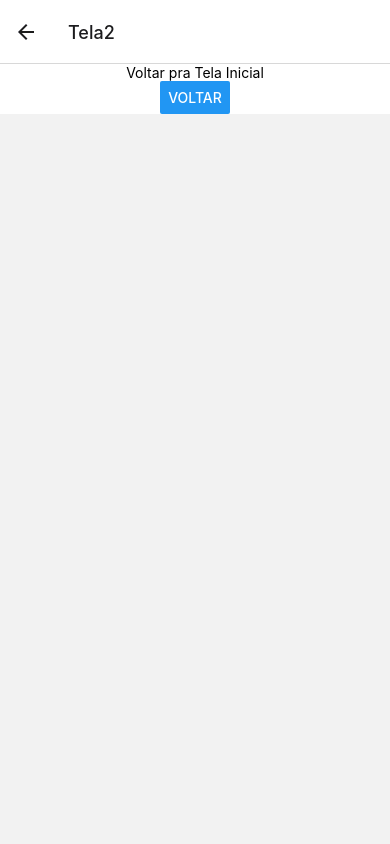
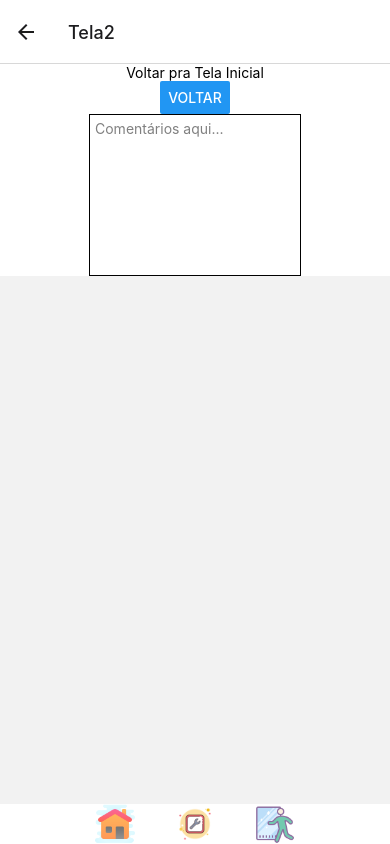
Before and after one commit to marcelorinaldi/abril, a React Native app: screen /Tela2 in a window 390 px wide. Built offline with nearby package versions, Linux system fonts and the light colour scheme.

Commit message:
alerta, text input

```diff
--- a/Tela2.js
+++ b/Tela2.js
@@ -1,14 +1,25 @@
 import { StatusBar } from 'expo-status-bar';
-import { StyleSheet, Text, View, Button, TouchableOpacity } from 'react-native';
+import { StyleSheet, Text, View, Button, TextInput, SafeAreaView, ScrollView, TouchableOpacity } from 'react-native';
 import styles from './estilo/estilo.js';
 //import Navigation from './Navigation';
+import Menu from './components/menu.js';
 
-function Tela2({navigation}) {
+function Tela2({ navigation }) {
   return (
-  <View style={styles.container}>
-    <Text>Voltar pra Tela Inicial</Text>
-    <Button title="Voltar" onPress={() => navigation.navigate('TelaInicial')} />
-  </View>
+    <><View style={styles.container}>
+      <Text>Voltar pra Tela Inicial</Text>
+      <Button title="Voltar" onPress={() => navigation.navigate('TelaInicial')} />
+      <View style={styles.textAreaContainer} >
+          <TextInput
+            style={styles.textArea}
+            underlineColorAndroid="transparent"
+            placeholder="Comentários aqui..."
+            placeholderTextColor="grey"
+            numberOfLines={10}
+            multiline={true}
+          />
+        </View>
+    </View><Menu /></>
   )
 }
 
--- a/TelaInicial.js
+++ b/TelaInicial.js
@@ -4,7 +4,7 @@ import Menu from './components/menu.js';
 
 function TelaInicial({ navigation }) {
   return (
-    <View style={styles.container}>
+    <><View style={styles.container}>
       <Text>Clique abaixo para Tela desejada</Text>
       <Button title="Avançar Tela2" onPress={() => navigation.navigate('Tela2')} />
       <Button title="Avançar Tela3" onPress={() => navigation.navigate('Tela3')} />
@@ -12,9 +12,7 @@ function TelaInicial({ navigation }) {
       <TouchableOpacity onPress={() => navigation.navigate('Tela2')}>
         <Image style={styles.icones} source={require('./assets/img/icon.png')} />
       </TouchableOpacity>
-
-    <Menu />
-      </View>
+    </View><Menu /></>
 
   )
 }
--- a/components/menu.js
+++ b/components/menu.js
@@ -2,29 +2,25 @@ import React from 'react';
 import { View, Image, TouchableOpacity } from 'react-native';
 import styles from '../estilo/estilo.js';
 import { useNavigation } from '@react-navigation/native';
+import estilo from '../estilo/estilo.js';
 
-function Menu (){
+function Menu() {
   const navigation = useNavigation();
-    return(
-        <View style={styles.menu}>
+  return (
+    <View style={estilo.menu}>
       <TouchableOpacity onPress={() => navigation.navigate('TelaInicial')}>
         <Image style={styles.imagem}
           source={require("../assets/img/home.png")}
         />
       </TouchableOpacity>
-          <TouchableOpacity onPress={() => navigation.navigate('TelaDetalhes')}>
+      <TouchableOpacity onPress={() => navigation.navigate('Tela2')}>
         <Image style={styles.imagem}
           source={require("../assets/img/tool.png")}
         />
       </TouchableOpacity>
-          <TouchableOpacity onPress={() => navigation.navigate('Copia')}>
+      <TouchableOpacity onPress={() => navigation.navigate('Tela3')}>
         <Image style={styles.imagem}
           source={require("../assets/img/exit.png")}
-            />
-          </TouchableOpacity>
-          <TouchableOpacity onPress={() => navigation.navigate('TelaScroll')}>
-            <Image style={styles.imagem}
-              source={require("../assets/img/scroll.png")}
         />
       </TouchableOpacity>
     </View>
--- a/estilo/estilo.js
+++ b/estilo/estilo.js
@@ -16,6 +16,7 @@ export default StyleSheet.create({
         flex: 1,
         position: 'absolute',
         bottom: 0,
+        marginBottom: 0,
         width: '100%',
         display: 'flex',
         flexDirection: 'row',
@@ -27,4 +28,16 @@ export default StyleSheet.create({
         width: 40,
         height: 40,
      },
+
+     textAreaContainer: {
+        alignItems: 'center',
+        justifyContent: 'center',
+        borderWidth: 1,
+        padding: 5,
+     },
+     textArea: {
+        height: 150,
+        width: 200,
+        justifyContent: "flex-start",
+     }
 });
```
Lines whose indentation alone changed are shown as unchanged.
